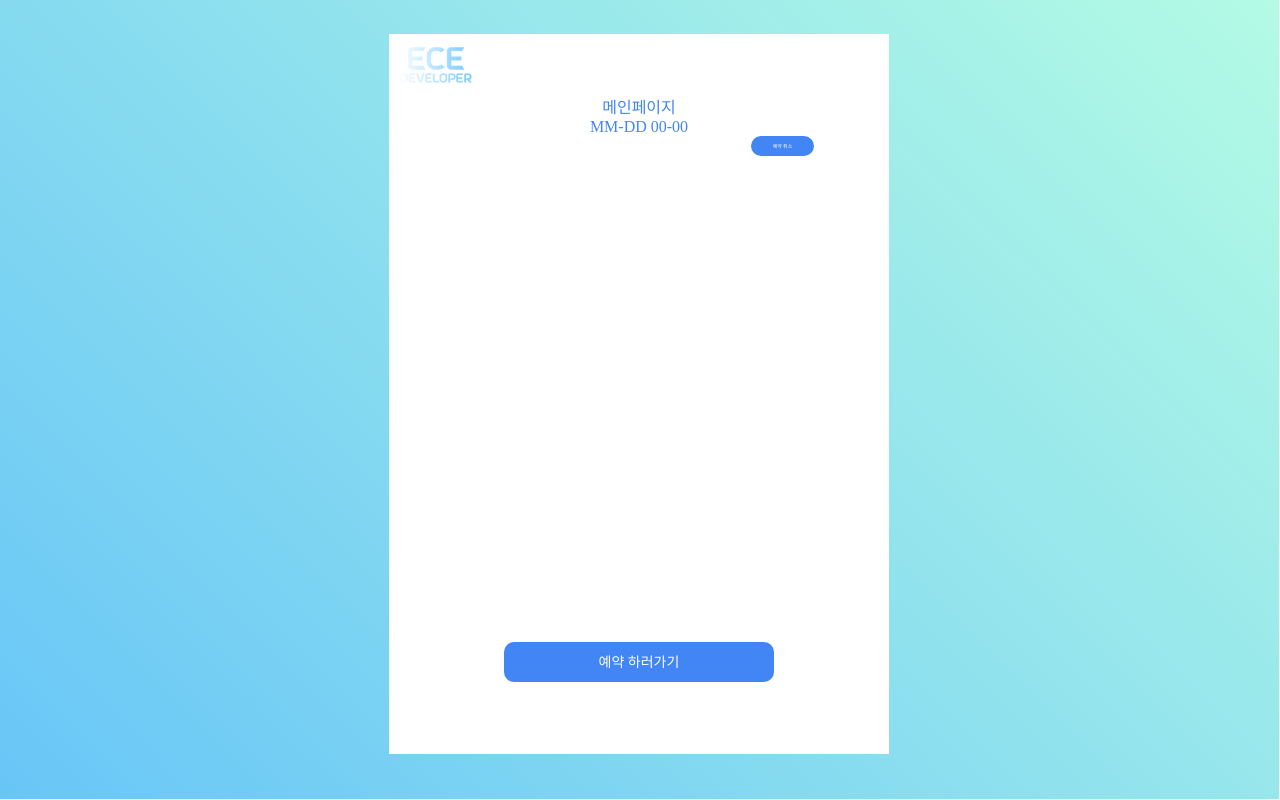
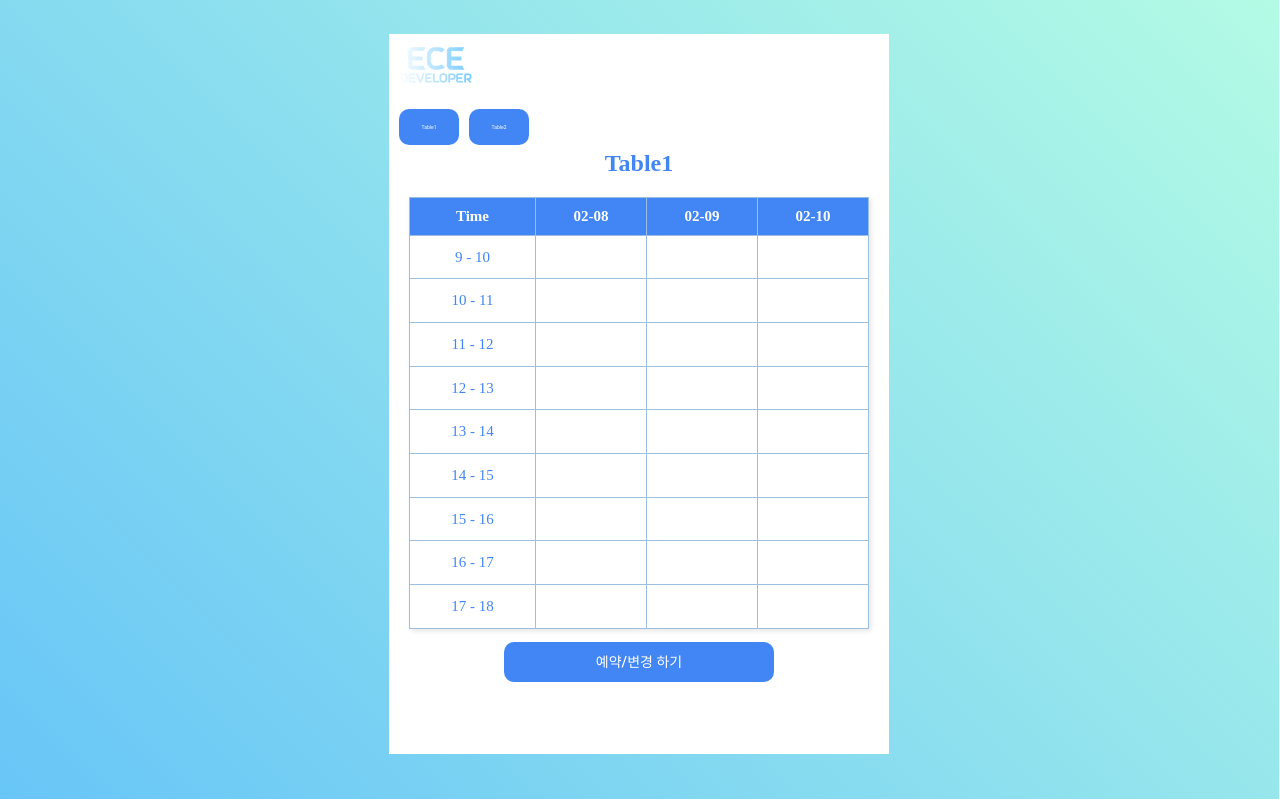
Before and after one commit to ECE-Developers/reservation-web, a React (Create React App) app: page /main in a window 1280 px wide. Built offline with nearby package versions, Linux system fonts and the light colour scheme.

Commit message:
fix: 메인페이지에 사용자의 예약 내역 테이블 띄움

```diff
--- a/src/Page/MainPage.js
+++ b/src/Page/MainPage.js
@@ -3,42 +3,79 @@
  * - api 파싱 후 사용자의 예약 내역을 '00월 00일 00시 테이블0 <예약취소>' 형식으로 구현
  * - 예약 취소 버튼 클릭 시 api로 예약 삭제 내역을 찌르고 새로고침
  */
-import React from 'react';
+import React, {useState, useEffect} from 'react';
 import HeaderLogin from '../layout/HeaderLogin';
-import { useNavigate} from "react-router-dom"
+import {useNavigate} from "react-router-dom"
+import moment from 'moment';
+import '../css/Table.css'
 
 function MainPage(){
+  const [selectedTable, setSelectedTable] = useState('Table1');
+  const [noButton, setNoButton] = useState(true);
+  const [selectedTime, setSelectedTime] = useState({});
+  const [selectedCount, setSelectedCount] = useState(0);
+  const today = moment().format('MM-DD');
+  const tomorrow = moment().add(1, 'days').format('MM-DD');
+  const dayAfterTomorrow = moment().add(2, 'days').format('MM-DD');
+  const days = [today, tomorrow, dayAfterTomorrow];
+  const times = [9, 10, 11, 12, 13, 14, 15, 16, 17];
+
+  useEffect(() => {
+    if(selectedCount>0){
+      setNoButton(false)
+      return;
+    }
+    setNoButton(true);
+  },[selectedCount]);
+
+  const handleTableSelection = table => {
+    setSelectedTable(table);
+  };
+
   const navigate = useNavigate();
   const onClickRsv = () => {
     navigate("/rsv");
   }
 
-  const onClickDeleteRsv = () => {
-    alert('예약이 취소되었습니다.')
-    document.location.href='/main'
-    /**
-     * 1. api에 user, date, time, table 정보 등을 넣어 예약 취소
-     * 2. 예약 취소 완료 후 MainPage를 다시 호출해 예약이 취소된 내용을 반영한다.
-     */
-  }
-
   return (
     <div className='page'>
-    <div className='loginform'>
-      <HeaderLogin />
-      <div style={{ textAlign: 'center', color : '#4285F4' }}>
-        <label>메인페이지</label>
-      </div >
-      <div>
-        <div style={{ textAlign: 'center', color : '#4285F4' }}>
-          MM-DD  00-00
-          </div>
-          <button className= 'errBtn3' type='button' onClick={onClickDeleteRsv}>예약 취소</button>
+      <div className='loginform'>
+        <HeaderLogin />
+        <div>
+          <button className='errBtn2' onClick={() => handleTableSelection('Table1')}>Table1</button>
+          <button className='errBtn2' onClick={() => handleTableSelection('Table2')}>Table2</button>
+          <h2 style={{ textAlign: 'center', color : '#4285F4' }}>{selectedTable}</h2>
+        </div>
+        <table className="time-reservation-table">
+          <thead>
+            <tr>
+              <th>Time</th>
+              {days.map(day => (
+                <th key={day}>{day}</th>
+              ))}
+            </tr>
+          </thead>
+          <tbody>
+            {times.map(time => (
+              <tr key={time}>
+                <td>{time} - {time+1}</td>
+                {days.map(day => (
+                  <td
+                    key={day}
+                    className={selectedTime[day]?.[time] ? 'booked' : ''}
+                  >
+                    {selectedTime[day]?.[time] ? '' : ''}
+                  </td>
+                ))}
+              </tr>
+            ))}
+          </tbody>
+        </table>
+        <div>
+          <button className='blue-box2' type='button' onClick={onClickRsv}>예약/변경 하기</button>
+        </div >
       </div>
-      <div>
-          <button className='blue-box2' type='button' onClick={onClickRsv}>예약 하러가기</button>
-      </div >
-    </div></div>
+    </div>
 
   )
 }
--- a/src/Page/RsvPage.js
+++ b/src/Page/RsvPage.js
@@ -131,11 +131,10 @@ function RsvPage(){
             ))}
           </tbody>
         </table>
-    <div className='titleWrap'></div>
-    <div className='titleWrap'></div>
         <div>
             <button className='blue-box2' type='button' disabled={noButton} onClick={onClickConfirmRsv}>선택 완료</button>
-      </div ></div>
+        </div >
+      </div>
     </div>
 
   )
```
Lines whose indentation alone changed are shown as unchanged.
